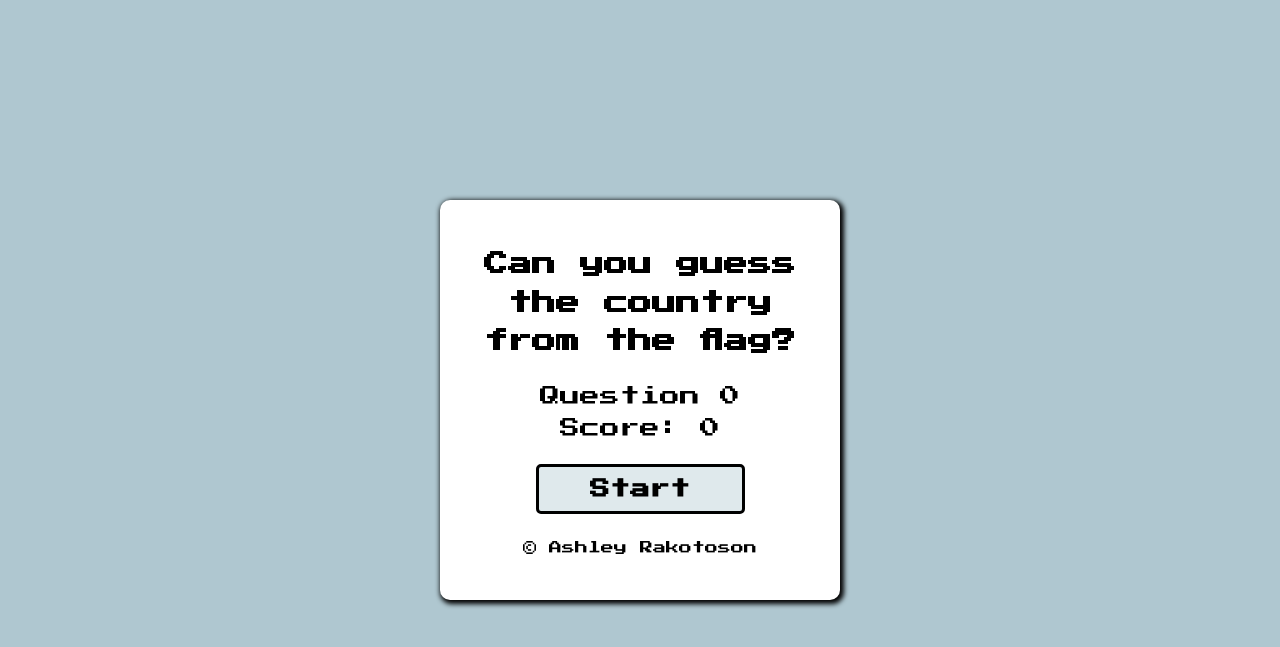
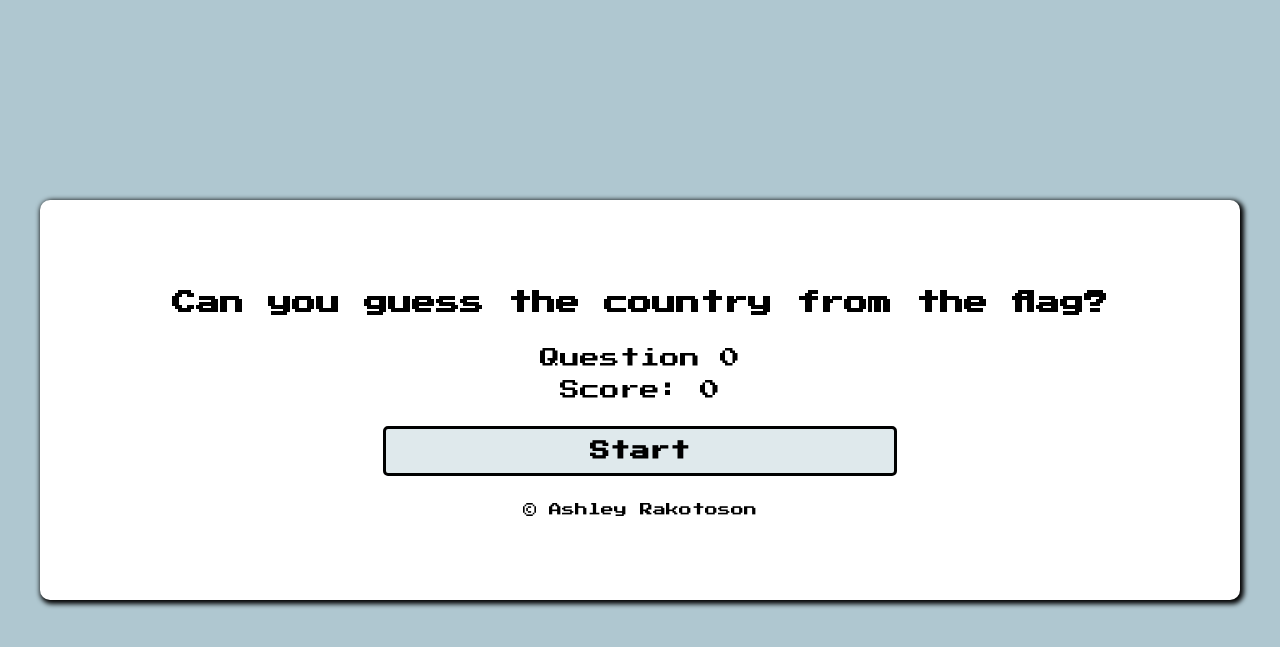
Before and after one commit to AshashashR/flag_game_quiz, a PHP site: page / in a window 1280 px wide. Shown: the top 647 px of the page. Run offline with PHP 8.4, Linux system fonts and the light colour scheme.

Commit message:
container updated

```diff
--- a/style.css
+++ b/style.css
@@ -24,7 +24,7 @@ body {
 }
 
 #container {
-    width: 400px;
+    width: 100%;
     min-height: 400px;
     margin: 40px;
     position: relative;
```
